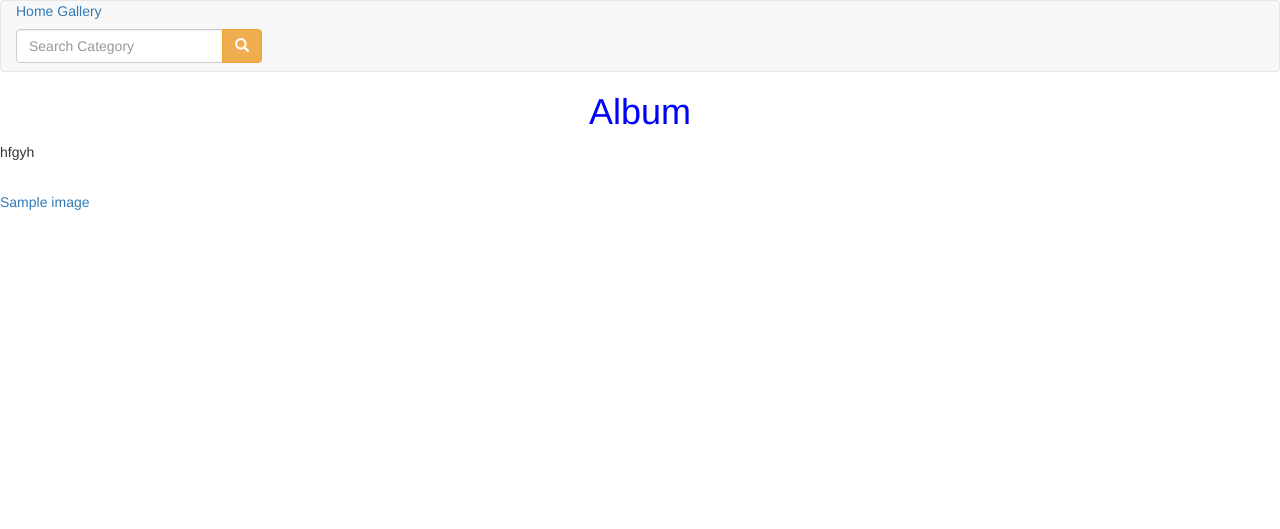
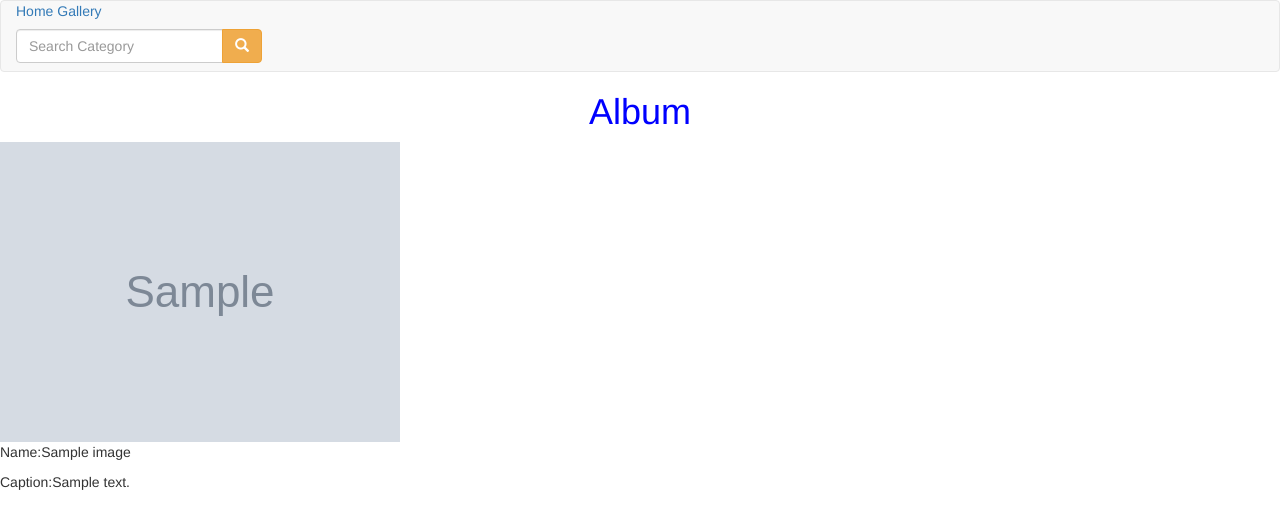
Before and after one commit to Emmasharon/Gallery, a Django app: template pics/templates/locations.html in a window 1280 px wide. Shown: the top 529 px of the page. Run offline with Django 3.2, Linux system fonts and the light colour scheme; tables that the repository leaves empty hold one stand-in row (values such as "Sample post"); the template is opened without the code that fills it: values that come from a table or form of the project are taken from there, most other values are stand-ins (such as "Sample title", 1, 10 or a date in 2020); grey boxes marked "Sample" are stand-in pictures; some libraries are stand-ins or nearby versions.

Commit message:
update location file to display images according to location

```diff
--- a/pics/templates/locations.html
+++ b/pics/templates/locations.html
@@ -3,10 +3,10 @@
 {{block.super}}
 
 <div>
-    <p>hfgyh</p>
  {% for  image in images%}
-  <img src="{{image.location.url}}" alt="">
-  <p><a href="{{image.id}}">{{image.name}}</a></p>
+  <img src="{{image.image.url}}" alt="">
+  <p>Name:{{image.name}}</p>
+  <p>Caption:{{image.description}}</p>
  {% endfor %}
 </div>
 
```
